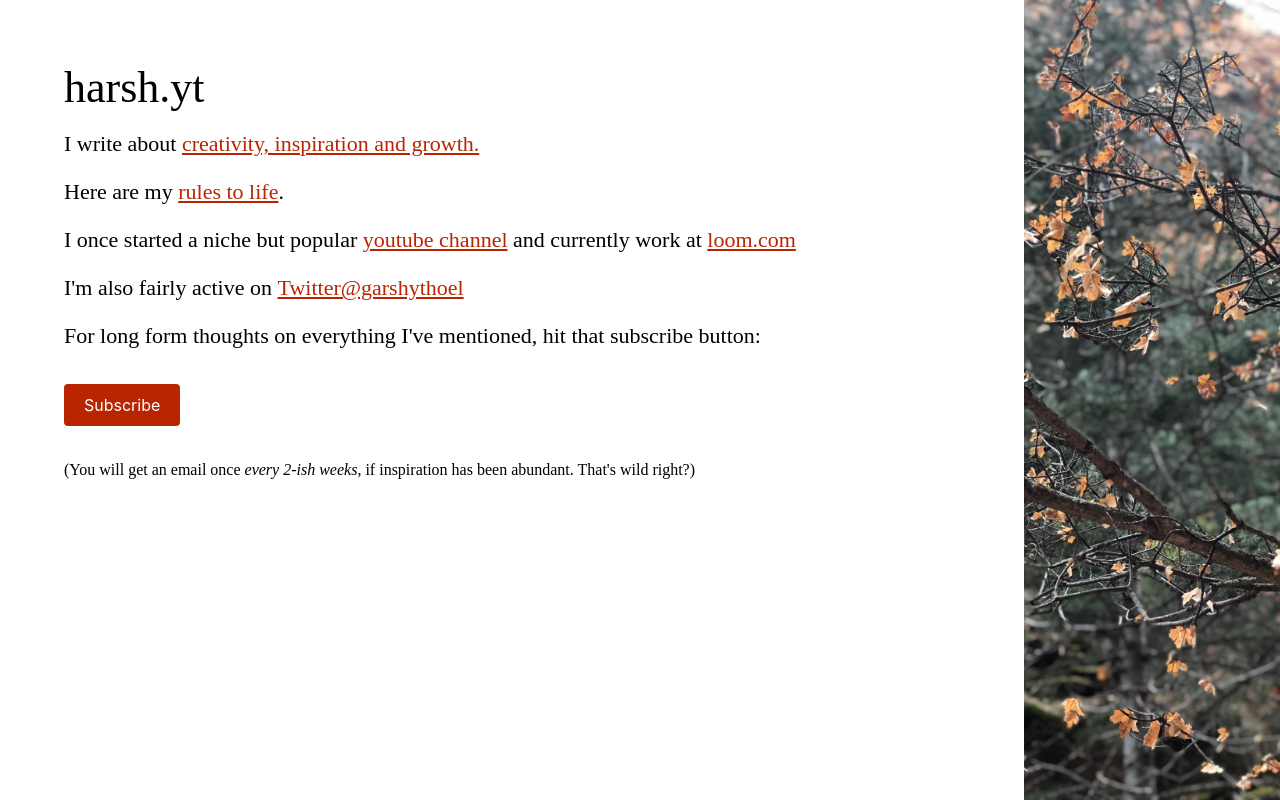
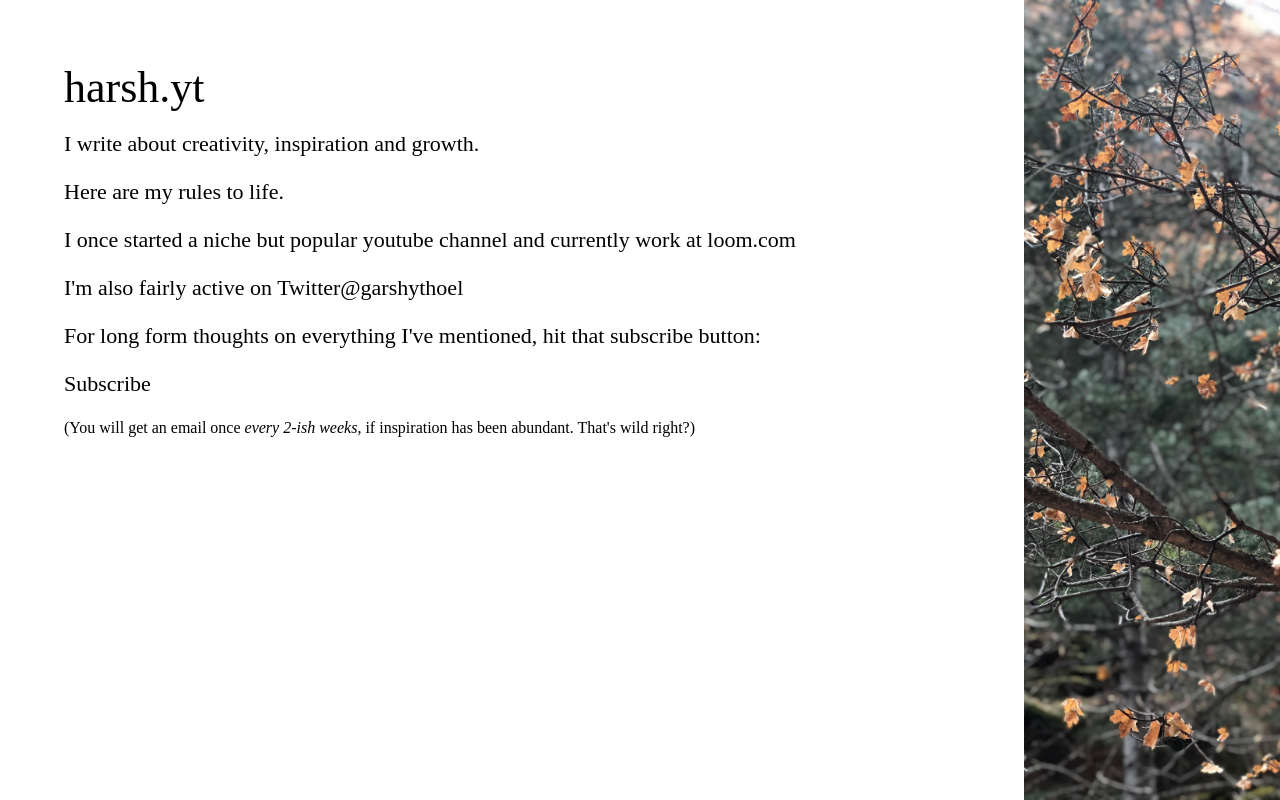
Before and after one commit to garshythoel/harsh-personal-website, a Next.js app: page / in a window 1280 px wide. Built offline with nearby package versions, Linux system fonts and the light colour scheme.

Commit message:
Replace a with GALink

```diff
--- a/pages/index.js
+++ b/pages/index.js
@@ -1,4 +1,4 @@
-import { initGA, logEvent, logPageView } from '../utilities/analytics'
+import { GALink, initGA, logEvent, logPageView } from '../utilities/analytics'
 
 import Head from 'next/head'
 import { useEffect } from 'react'
@@ -31,54 +31,65 @@ export default function Home () {
           <div className="main-content-text">
             <p size="large">
               I write about&nbsp;
-              <a
-                onClick={() => logEvent('User', 'Clicked Substack Text Link')}
+              <GALink
+                eventLabel="Clicked Substack Text Link"
                 rel="noopener noreferrer"
                 target="_blank"
-                href="https://harsh.substack.com"
+                to="https://harsh.substack.com"
               >
               creativity, inspiration and growth.
-              </a>
+              </GALink>
             </p>
             <p>Here are my&nbsp;
-              <a
-                onClick={() => logEvent('User', 'Clicked Rules To Life')}
+              <GALink
+                eventLabel="Clicked Rules To Life"
                 rel="noopener noreferrer"
                 target="_blank"
-                href="https://www.notion.so/Harshyt-s-Working-Manual-62b0d9a324044d37bb67ebc19a7dc236"
+                to="https://www.notion.so/Harshyt-s-Working-Manual-62b0d9a324044d37bb67ebc19a7dc236"
               >
                 rules to life
-              </a>
+              </GALink>
               .
             </p>
             <p size="large">
               I once started a niche but popular{' '}
-              <a
-                onClick={() => logEvent('User', 'Clicked Riffshop')}
-                target="_blank" rel="noopener noreferrer" href="https://youtube.com/riffshop">
+              <GALink
+                eventLabel="Clicked Riffshop"
+                rel="noopener noreferrer"
+                target="_blank"
+                to="https://youtube.com/riffshop"
+              >
                 youtube channel
-              </a>
+              </GALink>
               &nbsp;and currently work at{' '}
-              <a target="_blank" rel="noopener noreferrer" onClick={() => logEvent('User', 'Clicked Loom')} href="https://loom.com/">
+              <GALink
+                eventLabel="Clicked Loom"
+                target="_blank"
+                rel="noopener noreferrer"
+                to="https://loom.com/">
                 loom.com
-              </a>
+              </GALink>
             </p>
             <p size="large">
               I&apos;m also fairly active on{' '}
-              <a onClick={() => logEvent('User', 'Clicked Twitter')} target="_blank" rel="noopener noreferrer" href="https://twitter.com/garshythoel">
+              <GALink
+                eventLabel="Clicked Twitter"
+                target="_blank"
+                rel="noopener noreferrer"
+                to="https://twitter.com/garshythoel">
                 Twitter@garshythoel
-              </a>
+              </GALink>
             </p>
             <p>For long form thoughts on everything I&apos;ve mentioned, hit that subscribe button:</p>
-            <a
-              onClick={() => logEvent('User', 'Clicked Substack Button')}
+            <GALink
+              eventLabel="Clicked Substack Button"
               className="subscribe-button"
               target="_blank"
               rel="noopener noreferrer"
-              href="https://harsh.substack.com/welcome"
+              to="https://harsh.substack.com/welcome"
             >
               Subscribe
-            </a>
+            </GALink>
             <p className="textSize-s">(You will get an email once <i>every 2-ish weeks</i>, if inspiration has been abundant. That&apos;s wild right?)</p>
           </div>
 
--- a/utilities/analytics.js
+++ b/utilities/analytics.js
@@ -22,3 +22,5 @@ export const logException = (description = '', fatal = false) => {
     ReactGA.exception({ description, fatal })
   }
 }
+
+export const GALink = ReactGA.OutboundLink
```
